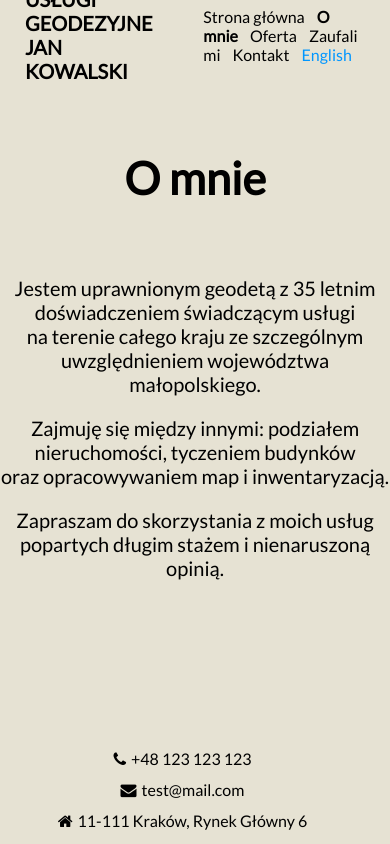
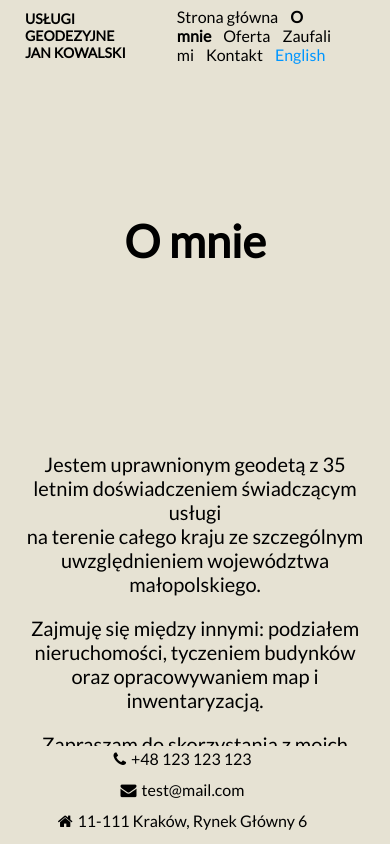
Before and after one commit to jawnior/reactLandingPage, a React (Create React App) app: page /o-mnie in a window 390 px wide. Built offline with nearby package versions, Linux system fonts and the light colour scheme.

Commit message:
RWD updates

```diff
--- a/src/components/aboutMe/AboutMe.css
+++ b/src/components/aboutMe/AboutMe.css
@@ -6,11 +6,13 @@
     animation-name: opacity-about-me;
     animation-duration: 2s;
     position: relative;
+    height: calc(100vh - 70px);
+    margin-top: 70px;
 }
 
 @keyframes opacity-about-me {
-    from {opacity: 0; top: 0px;}
-    to {opacity: 1; top: 400px;}
+    from {opacity: 0;}
+    to {opacity: 1;}
 }
 
 .text-container {
@@ -18,11 +20,14 @@
     font-size: 40px;
     padding: 0 10px;
     margin-right: 300px;
+    margin: 20px;
+    text-align: center;
 }
 
 .description {
     text-align: center;
     font-size: 20px;
+    margin: 20px;
 }
 
 .text-container p {
@@ -48,32 +53,18 @@
 
 @media only screen and (max-width: 1024px) {
     #about-me {
-        height: 500px;
-        /* animation-name: opacity-about-me-mobile;
-        animation-duration: 2s; */
+        justify-content: center;
         flex-direction: column;
-        top: 100px;
+        align-items: center;
     }
-
-    /* @keyframes opacity-about-me-mobile {
-        from {opacity: 0; top: 0}
-        to {opacity: 1; top: 100px}
-    } */
 
     .text-container {
         margin: auto;
     }
 }
 
-@media only screen and (max-width: 710px) {
+@media only screen and (max-width: 768px) {
     .text-container {
         font-size: 30px;
-        top: 50%;
-        left: 50%;
-    }
-
-    .description {
-        top: 50%;
-        left: 50%;
     }
 }
--- a/src/components/footer/Footer.css
+++ b/src/components/footer/Footer.css
@@ -6,6 +6,7 @@
     right: 0;
     text-align: center;
     width: 100%;
+    margin-top: 98px;
   }
 
 .text p {
--- a/src/components/header/Header.css
+++ b/src/components/header/Header.css
@@ -4,7 +4,6 @@
     top: 0;
     height: 70px;
     width: 100%;
-    /* border-bottom: solid 1px #c6c1c1; */
     background-color: #e6e2d3;
     display: flex;
     align-items: center;
@@ -58,3 +57,9 @@
 .navlinks .polish a {
     color: #d14
 }
+
+@media screen and (max-width: 768px) {
+    .title {
+        font-size: 14px;
+    }
+}
--- a/src/components/menu/Menu.css
+++ b/src/components/menu/Menu.css
@@ -4,15 +4,14 @@
     max-height: 100%;
     justify-content: center;
     position: relative;
-    top: 360px;
     align-items: center;
     animation-name: opacity-menu;
     animation-duration: 2s;
 }
 
 @keyframes opacity-menu {
-    from {opacity: 0; top: 0px;}
-    to {opacity: 1; top: 360px;}
+    from {opacity: 0}
+    to {opacity: 1;}
 }
 
 .text-container1 {
@@ -47,6 +46,8 @@
 @media only screen and (max-width: 1024px) {
     #menu {
         flex-direction: column;
+        justify-content: center;
+        align-items: center;
     }
 
     .text-container1 {
```
